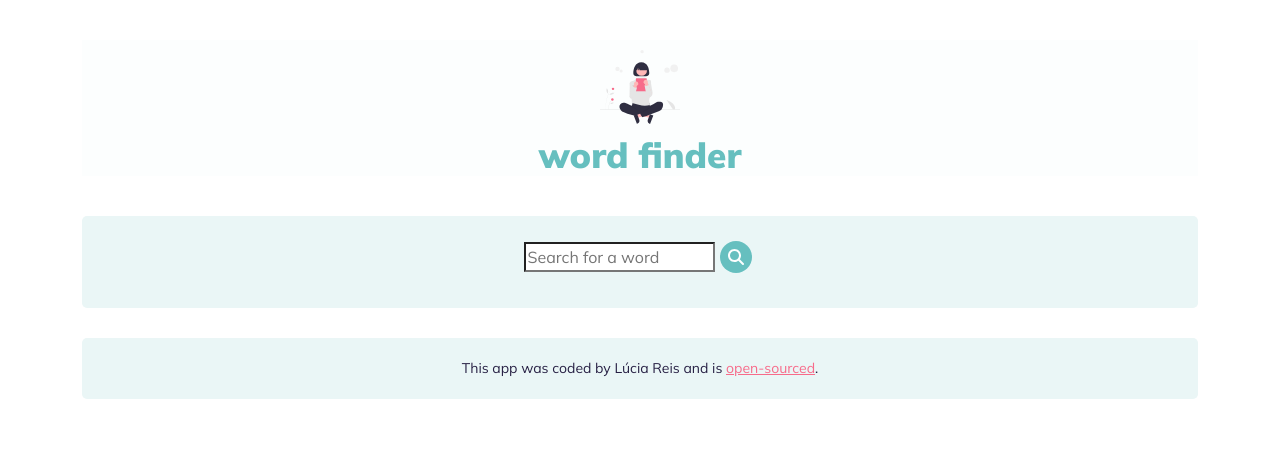
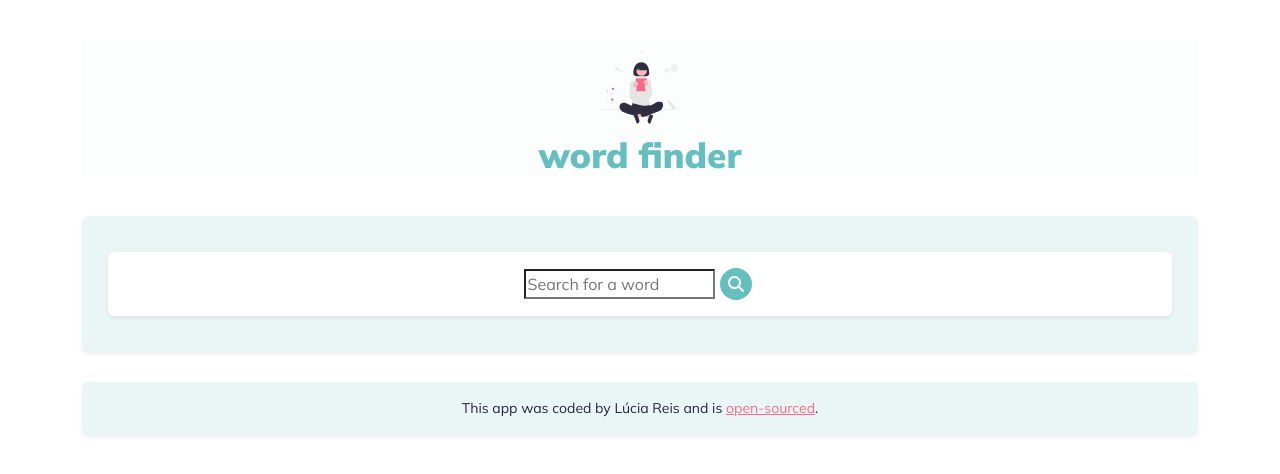
Before and after one commit to larevolucia/react-dictionary, a React (Create React App) app: page / in a window 1280 px wide. Shown: the top 474 px of the page. Built offline with nearby package versions, Linux system fonts and the light colour scheme.

Commit message:
box-shadow

```diff
--- a/src/App.js
+++ b/src/App.js
@@ -10,10 +10,10 @@ function App() {
           <img src={logo} className="App-logo" alt="logo" />
           <h1>word finder</h1>
         </header>
-        <main>
+        <main className="shadow-sm p-3 mb-3 rounded">
           <Dictionary />
         </main>
-        <footer>
+        <footer className="shadow-sm p-3 mb-3 rounded">
           This app was coded by Lúcia Reis and is{" "}
           <a href="https://github.com/larevolucia/react-dictionary">
             open-sourced
--- a/src/Dictionary.css
+++ b/src/Dictionary.css
@@ -3,8 +3,9 @@
 .Dictionary {
   margin: 20px 0;
 }
-form {
+.search-form {
   text-align: center;
+  margin: 0 10px;
 }
 input {
   border-radius: 0;
--- a/src/Dictionary.js
+++ b/src/Dictionary.js
@@ -54,7 +54,10 @@ export default function Dictionary() {
           onClose={errorHandler}
         />
       )}
-      <form onSubmit={search}>
+      <form
+        className="search-form shadow-sm p-3 mb-3 bg-body rounded"
+        onSubmit={search}
+      >
         <input
           id="input"
           type="search"
--- a/src/Meaning.js
+++ b/src/Meaning.js
@@ -6,7 +6,7 @@ import Synonyms from "./Synonyms";
 export default function Meaning(props) {
   // console.log(props.meaning);
   return (
-    <section className="Meaning">
+    <section className="Meaning shadow-sm p-3 mb-3 bg-body rounded">
       <h3>{props.meaning.partOfSpeech}</h3>
 
       {props.meaning.definitions.map(function (definition, index) {
--- a/src/Results.js
+++ b/src/Results.js
@@ -9,7 +9,7 @@ export default function Results(props) {
   if (props.results.word) {
     return (
       <div className="Results">
-        <section>
+        <section className="shadow-sm p-3 mb-3 bg-body rounded">
           <h2>{props.results.word}</h2>
           {props.results.phonetics.map(function (phonetic, index) {
             return (
--- a/src/index.css
+++ b/src/index.css
@@ -15,21 +15,8 @@ body {
   /* -webkit-font-smoothing: antialiased;
   -moz-osx-font-smoothing: grayscale;*/
 }
-main {
-  background-color: var(--second-color);
-  border-radius: 5px;
-  padding: 5px 25px 15px 25px;
-}
+
 code {
   font-family: source-code-pro, Menlo, Monaco, Consolas, "Courier New",
     monospace;
 }
-section {
-  background-color: var(--third-color);
-  border-radius: 5px;
-  padding: 10px 25px 25px 25px;
-  margin: 10px;
-}
-header {
-  background-color: var(--third-color);
-}
```
